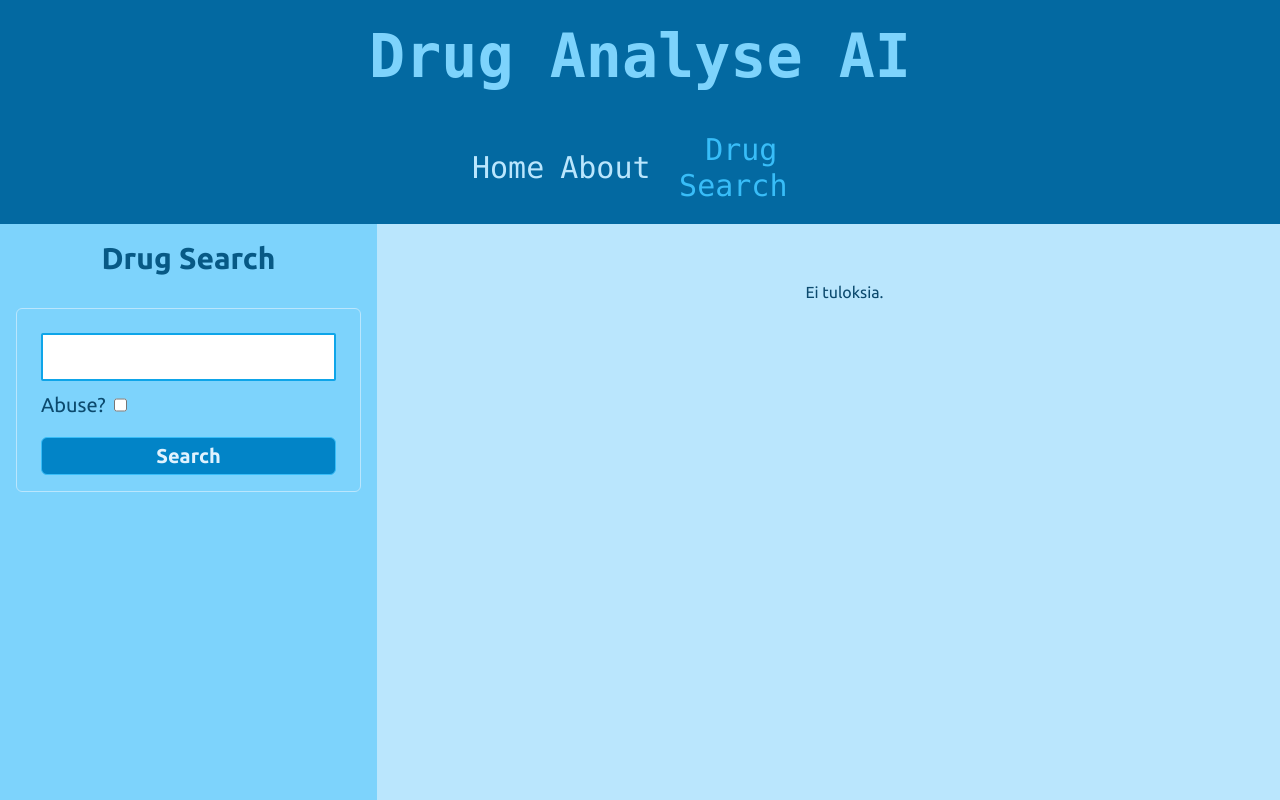
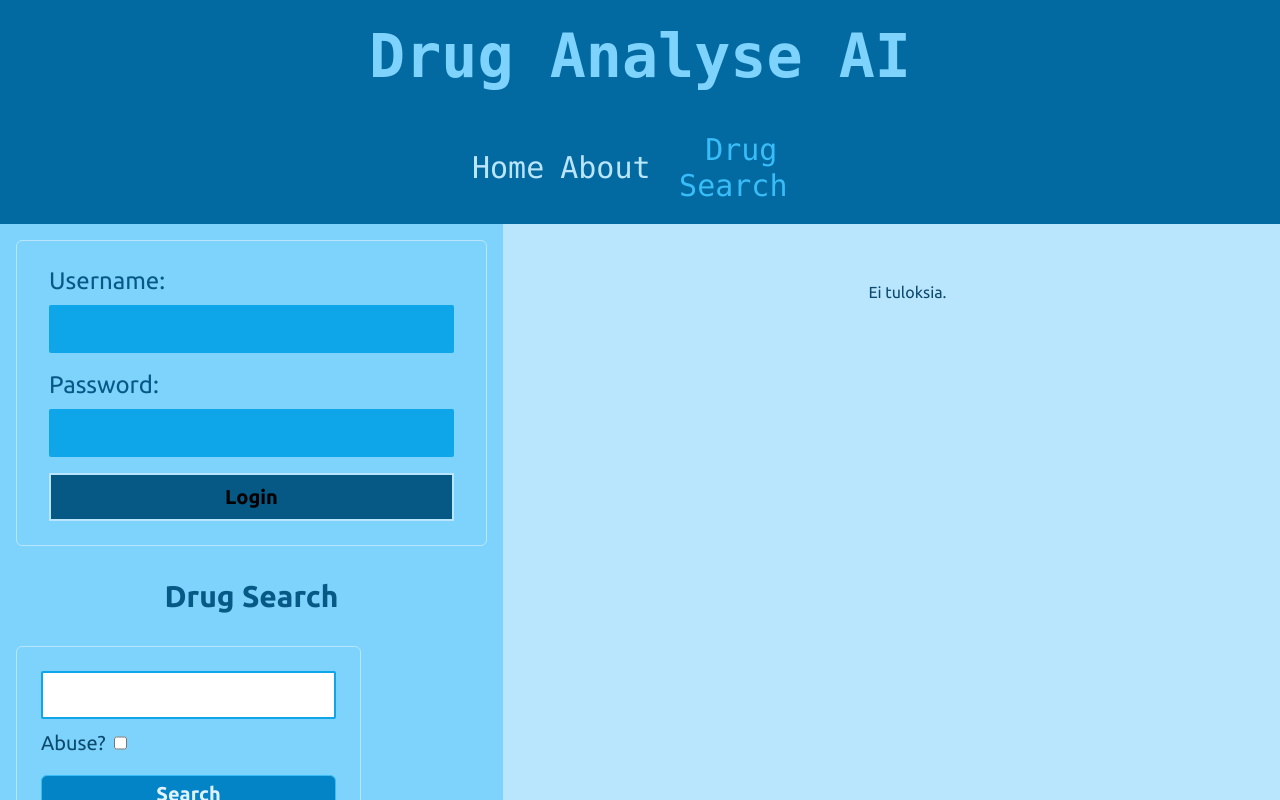
Before and after one commit to valvira-gh/drug_analyse_ai, a Next.js app: page /drug-search in a window 1280 px wide. Shown: the top 800 px of the page. Built offline with nearby package versions, Linux system fonts and the light colour scheme.

Commit message:
Made Login component with initial styling

```diff
--- a/app/components/lib/contexts/SearchContext.tsx
+++ b/app/components/lib/contexts/SearchContext.tsx
@@ -1,6 +1,6 @@
 // SearchContext.tsx:
 "use client";
-import React, { createContext, useState } from "react";
+import React, { createContext, useState, useReducer } from "react";
 import {
   SearchContextTypes,
   SearchResultTypes,
@@ -23,6 +23,7 @@ const SearchProvider: React.FC<{ children: React.ReactNode }> = ({
     abuse: false,
     description: false,
   });
+  const [user, setUser] = useState<User[]>();
 
   return (
     <SearchContext.Provider
--- /dev/null
+++ b/app/drug-search/Login.tsx
@@ -0,0 +1,37 @@
+const Login: React.FC = () => {
+  return (
+    <form className="rounded-md border border-sky-200 flex flex-col px-6 py-4 m-4 w-10/12 laptop:w-max tablet:w-6/12">
+      <div className="flex flex-col p-2">
+        <label htmlFor="username" className="text-2xl text-sky-800">
+          Username:
+        </label>
+        <input
+          type="text"
+          name="username"
+          //   placeholder="Username..."
+          className="text-lg text-sky-900 p-2 mt-2 border-2 rounded-sm border-sky-500 bg-sky-500"
+        />
+      </div>
+
+      <div className="m-2">
+        <label htmlFor="password" className="text-2xl text-sky-800">
+          Password:
+        </label>
+        <input
+          type="text"
+          name="password"
+          //   placeholder="Password..."
+          className="text-lg text-sky-100 p-2 mt-2 border-2 rounded-sm border-sky-500 bg-sky-500 w-full"
+        />
+      </div>
+      <button
+        type="submit"
+        className="text-xl font-bold p-2 border-2 m-2 bg-sky-800 border-sky-200"
+      >
+        Login
+      </button>
+    </form>
+  );
+};
+
+export default Login;
--- a/app/drug-search/Sidebar.tsx
+++ b/app/drug-search/Sidebar.tsx
@@ -1,13 +1,15 @@
 import SearchForm from "@/app/drug-search/SearchForm";
+import Login from "./Login";
 
 const Sidebar: React.FC = () => {
   return (
-    <>
+    <div className="flex flex-col">
+      <Login />
       <h2 className="text-center text-2xl laptop:text-3xl laptop:font-bold m-4 text-sky-800">
         Drug Search
       </h2>
       <SearchForm />
-    </>
+    </div>
   );
 };
 
```
